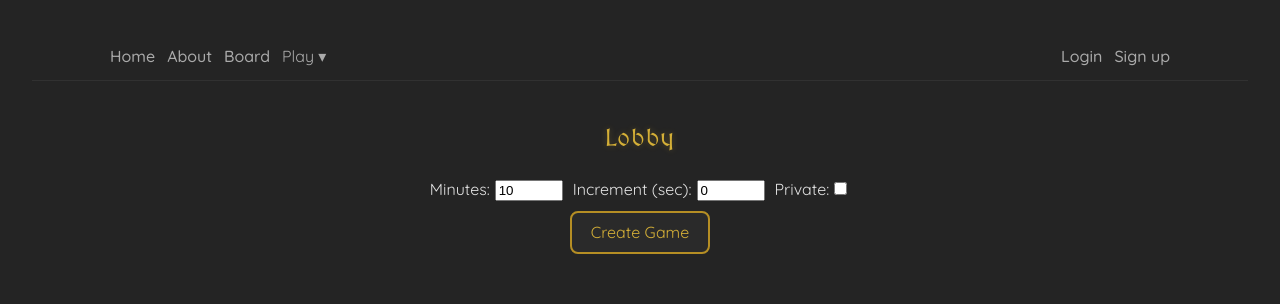
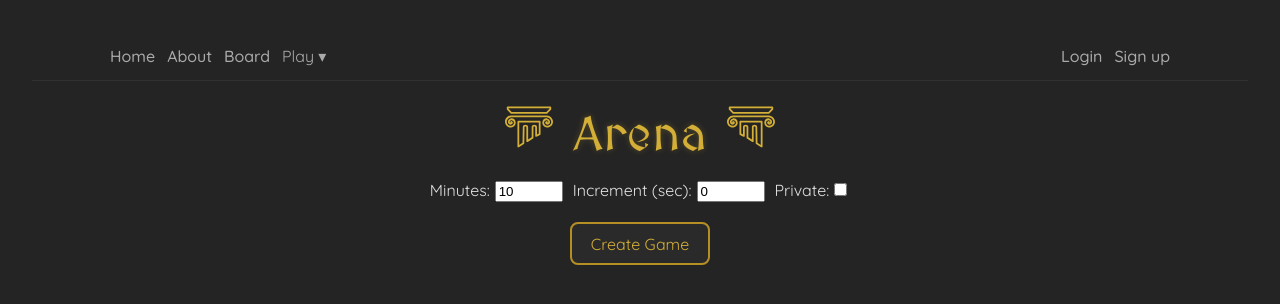
Before and after one commit to cliz1/tokenchess, a React (Vite) app: page /lobby in a window 1280 px wide. Shown: the top 304 px of the page. Built offline with nearby package versions, Linux system fonts and the light colour scheme; no server answers.

Commit message:
lobby UI rework

```diff
--- a/src/pages/GamePage.tsx
+++ b/src/pages/GamePage.tsx
@@ -480,7 +480,6 @@ useEffect(() => {
 }, [clock, colors, players]);
 
 if (clock) {
-  // Try to identify whether players[0] is white or black (explicit checks).
   const topId = players[0]?.id ?? null;
   const bottomId = players[1]?.id ?? null;
 
--- a/src/pages/LobbyPage.tsx
+++ b/src/pages/LobbyPage.tsx
@@ -35,9 +35,22 @@ export default function LobbyPage() {
 
   return (
     <div className="app-container" style={{ padding: 20 }}>
-      <h2>Lobby</h2>
+      <h1 style={{ marginTop: 0, fontSize: "3rem", marginBottom: 5 }}>
+        <img
+        src="/images/greek-column.svg"
+        alt="Token"
+        style={{ width: 48, height: 48, marginRight: 20 }}
 
-      <div style={{ marginBottom: 10 }}>
+      />
+        Arena
+        <img
+        src="/images/greek-column.svg"
+        alt="Token"
+        style={{ width: 48, height: 48, marginLeft: 20,  transform: "scaleX(-1)" }}
+
+      />
+      </h1>
+      <div style={{ marginBottom: 20 }}>
         <label>
           Minutes:
           <input
```
Also changed, not shown: public/images/greek-column.svg (added).
